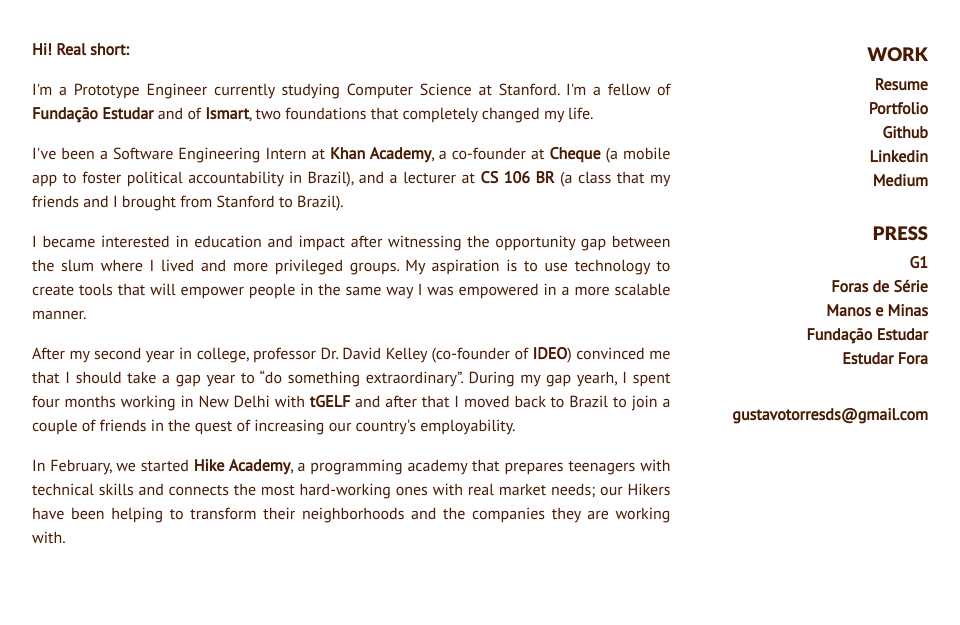
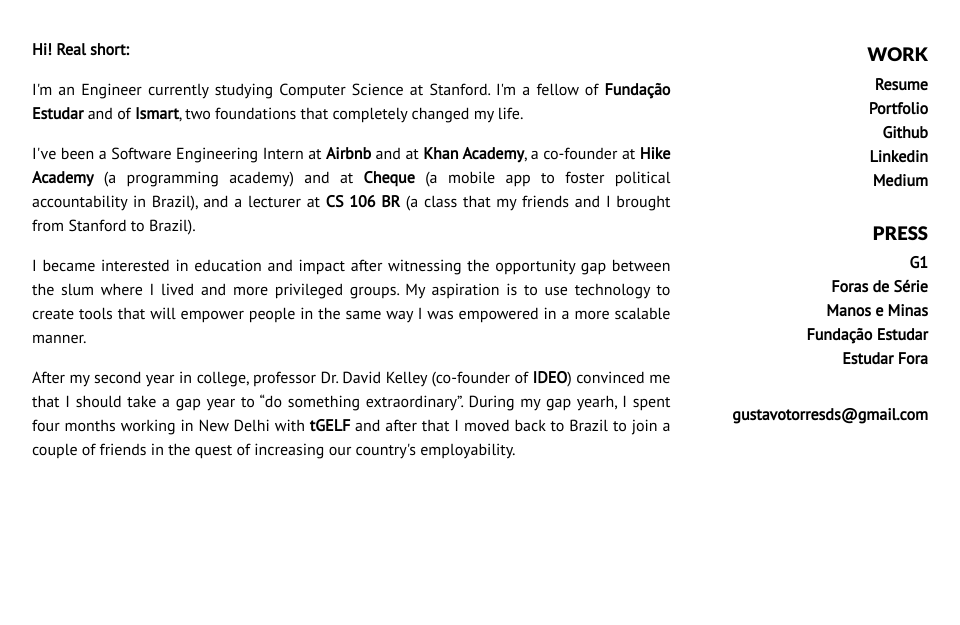
Before and after one commit to gustavotorresds/gustavotorresds.github.io, a plain HTML site: page index.html in a window 1280 px wide. Shown: the part 175-800 px from the top of the page, without its empty margins (160-1120 px from the left). Drawn offline with Linux system fonts and the light colour scheme.

Commit message:
Minor updates

```diff
--- a/index.html
+++ b/index.html
@@ -24,15 +24,13 @@
 
 				<div class="bio">
 					<p><b>Hi! Real short:</b></p>
-					<p>I'm a Prototype Engineer currently studying Computer Science at Stanford. I'm a fellow of <a href="https://www.estudar.org.br/" target="_blank">Fundação Estudar</a> and of <a href="http://www.ismart.org.br/" target="_blank">Ismart</a>, two foundations that completely changed my life.</p>
+					<p>I'm an Engineer currently studying Computer Science at Stanford. I'm a fellow of <a href="https://www.estudar.org.br/" target="_blank">Fundação Estudar</a> and of <a href="http://www.ismart.org.br/" target="_blank">Ismart</a>, two foundations that completely changed my life.</p>
 
-					<p>I've been a Software Engineering Intern at <a href="https://www.khanacademy.org" target="_blank">Khan Academy</a>, a co-founder at <a href="https://blogs.msdn.microsoft.com/microsoftimagine/2017/04/20/2017-u-s-imagine-cup-winners-announced-atop-seattle-space-needle/" target="_blank">Cheque</a> (a mobile app to foster political accountability in Brazil), and a lecturer at <a href="http://cs106br.org" target="_blank">CS 106 BR</a> (a class that my friends and I brought from Stanford to Brazil).</p>
+					<p>I've been a Software Engineering Intern at <a href="https://airbnb.com" target="_blank">Airbnb</a> and at <a href="https://www.khanacademy.org" target="_blank">Khan Academy</a>, a co-founder at <a href="https://hikeacademy.com.br" target="_blank">Hike Academy</a> (a programming academy) and at <a href="https://blogs.msdn.microsoft.com/microsoftimagine/2017/04/20/2017-u-s-imagine-cup-winners-announced-atop-seattle-space-needle/" target="_blank">Cheque</a> (a mobile app to foster political accountability in Brazil), and a lecturer at <a href="http://cs106br.org" target="_blank">CS 106 BR</a> (a class that my friends and I brought from Stanford to Brazil).</p>
 
 					<p>I became interested in education and impact after witnessing the opportunity gap between the slum where I lived and more privileged groups. My aspiration is to use technology to create tools that will empower people in the same way I was empowered in a more scalable manner.</p>
 
 					<p>After my second year in college, professor Dr. David Kelley (co-founder of <a href="https://www.ideo.com/" target="_blank">IDEO</a>) convinced me that I should take a gap year to &ldquo;do something extraordinary&rdquo;. During my gap yearh, I spent four months working in New Delhi with <a href="http://www.tgelf.org" target="_blank">tGELF</a> and after that I moved back to Brazil to join a couple of friends in the quest of increasing our country's employability.</p>
-
-					<p>In February, we started <a href="https://hikeacademy.com.br" target="_blank">Hike Academy</a>, a programming academy that prepares teenagers with technical skills and connects the most hard-working ones with real market needs; our Hikers have been helping to transform their neighborhoods and the companies they are working with.</p>
 				</div>
 
 				<div>
--- a/style.css
+++ b/style.css
@@ -1,9 +1,5 @@
 body {
-	/*background: #ff715b;*/
-	/*color: white;*/
-	/*background: #ffb372;*/
-	/*background: #ffe7c9;*/
-	color: #481A03;
+	color: #000;
 	min-width: 18rem;
 	font-family: 'PT Sans', sans-serif;
 	line-height: 1.5;
@@ -36,7 +32,7 @@
 }
 
 a:hover {
-    color: #834210;
+    color: #2980b9;
     transition: 0.3s;
 }
 
```
